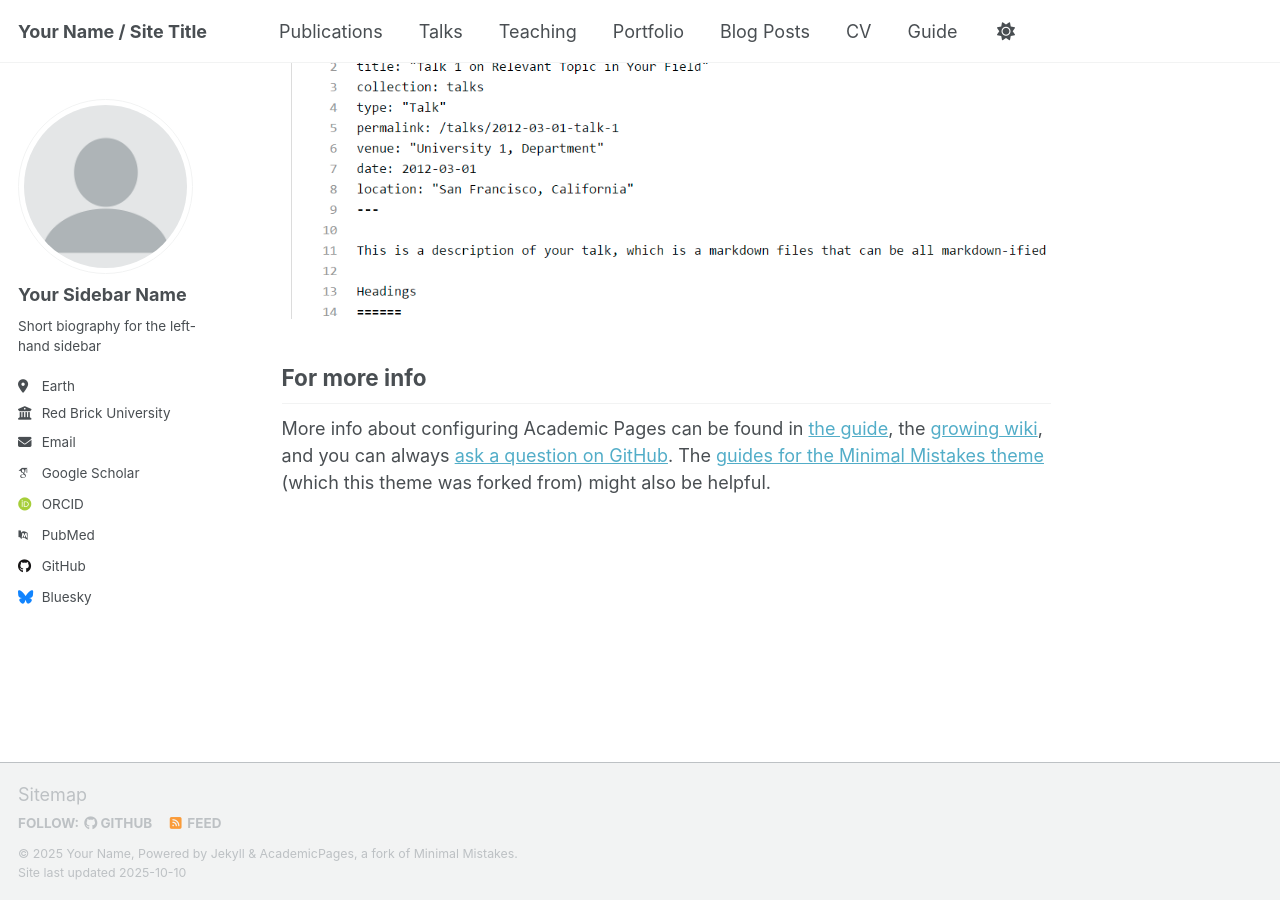
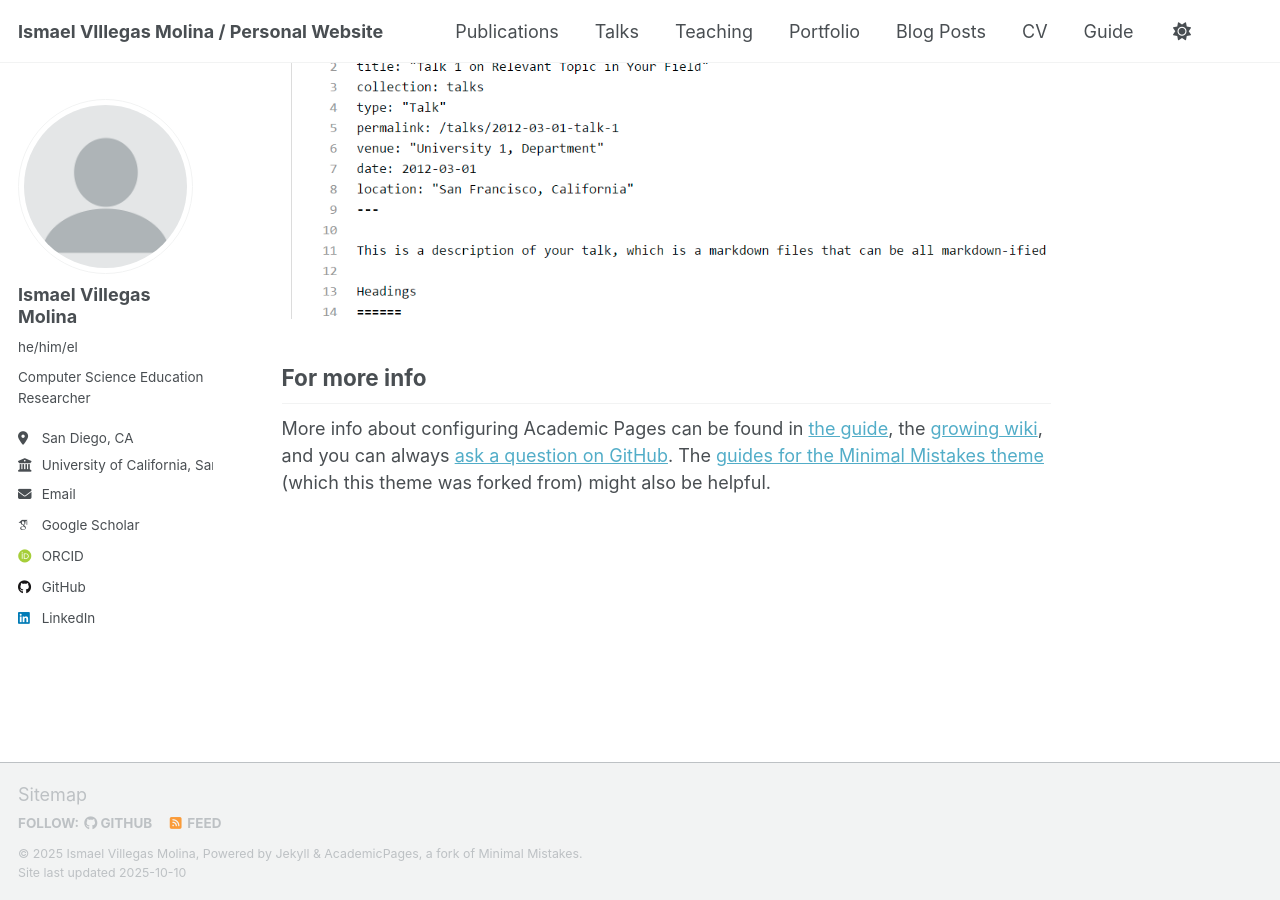
Before and after one commit to IsmaelV/IsmaelV.github.io, a Jekyll site: the page built from _pages/about.md, in a window 1280 px wide and 900 px high, scrolled down 2880 px. Built offline with Jekyll 4.4.1, drawn with Linux system fonts in a browser that asks for light colours; some web fonts are replaced; a script that is not in the unit is left out.

Commit message:
Update _config.yml
Via GitHub website

```diff
--- a/_config.yml
+++ b/_config.yml
@@ -9,11 +9,11 @@
 # Basic Site Settings
 locale                   : "en-US"
 site_theme               : "default" # Currently available options are "default", "air"
-title                    : "Your Name / Site Title"
+title                    : "Ismael VIllegas Molina / Personal Website"
 title_separator          : "-"
-name                     : &name "Your Name"
-description              : &description "Your Name's academic portfolio"   # Update this with a general description of your site, this is the default if not overridden by a page
-url                      : https://academicpages.github.io # The base hostname & protocol for your site e.g. "https://[your GitHub username].github.io",
+name                     : &name "Ismael Villegas Molina"
+description              : &description "Ismael Villegas Molina's academic portfolio"   # Update this with a general description of your site, this is the default if not overridden by a page
+url                      : https://IsmaelV.github.io # The base hostname & protocol for your site e.g. "https://[your GitHub username].github.io",
                                                            # or if you already have some other page hosted on Github then use "https://[your GitHub username].github.io/[Your Repo Name]"
 baseurl                  : "" # the subpath of your site, e.g. "/blog"
 repository               : "academicpages/academicpages.github.io"
@@ -24,23 +24,23 @@ repository               : "academicpages/academicpages.github.io"
 author:
   # Biographic information
   avatar           : "profile.png"
-  name             : "Your Sidebar Name"
-  pronouns         : # example: "she/her"
-  bio              : "Short biography for the left-hand sidebar"
-  location         : "Earth"
-  employer         : "Red Brick University"
+  name             : "Ismael Villegas Molina"
+  pronouns         : "he/him/el"
+  bio              : "Computer Science Education Researcher"
+  location         : "San Diego, CA"
+  employer         : "University of California, San Diego"
   uri              : # URL
-  email            : "none@example.org"
+  email            : "isvilleg@ucsd.edu"
 
   # Academic websites
   academia         : # URL
   arxiv            : # URL - Update with the correct link to your profile
-  googlescholar    : "https://scholar.google.com/citations?user=PS_CX0AAAAAJ"
+  googlescholar    : "https://scholar.google.com/citations?user=TkMMILwAAAAJ"
   inspire-hep      : # URL
   impactstory      : # URL
-  orcid            : "http://orcid.org/yourorcidurl"
+  orcid            : "https://orcid.org/0000-0001-6043-0238"
   semantic         : # URL
-  pubmed           : "https://www.ncbi.nlm.nih.gov/pubmed/?term=john+snow"
+  pubmed           : # URL
   researchgate     : # URL
   scopus           : # URL
 
@@ -48,13 +48,13 @@ author:
   bitbucket        : # Username - Update with your username on the site
   codepen          : # Username
   dribbble         : # Username
-  github           : "academicpages"
+  github           : "IsmaelV"
   kaggle           : # Username
   stackoverflow    : # User number or user number and name (i.e., use "1" or "1/jeff-atwood")
 
   # Social media
   artstation       : # Username
-  bluesky          : "bsky.app" # Replace this with you Bluesky username
+  bluesky          : # "bsky.app" # Replace this with you Bluesky username
   facebook         : # Username
   flickr           : # Username
   foursquare       : # Username
@@ -63,7 +63,8 @@ author:
   keybase          : # Username
   instagram        : # Username
   lastfm           : # Username
-  linkedin         : # Username
+  letterboxd       : "https://letterboxd.com/ivm/"
+  linkedin         : "https://www.linkedin.com/in/ismaelvillegasmolina"
   mastodon         : # URL
   medium           : # URL
   pinterest        : # Username
```
